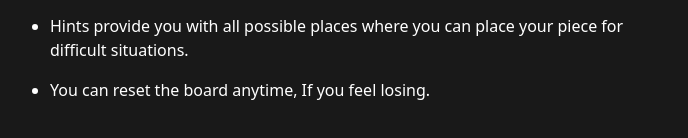
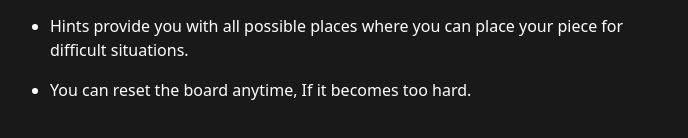
Before and after one commit to padmansh/oh-thello, a React (Create React App) app: page /instructions in a window 1280 px wide. Shown: the part 398-536 px from the top of the page, without its empty margins (286-974 px from the left). Built offline with nearby package versions, Linux system fonts and the light colour scheme.

Commit message:
--fix : instructions

```diff
--- a/src/Othello/Instructions.js
+++ b/src/Othello/Instructions.js
@@ -15,7 +15,7 @@ const instructions = [
     text: "Hints provide you with all possible places where you can place your piece for difficult situations.",
   },
   {
-    text: "You can reset the board anytime, If you feel losing.",
+    text: "You can reset the board anytime, If it becomes too hard.",
   },
 ];
 
```
